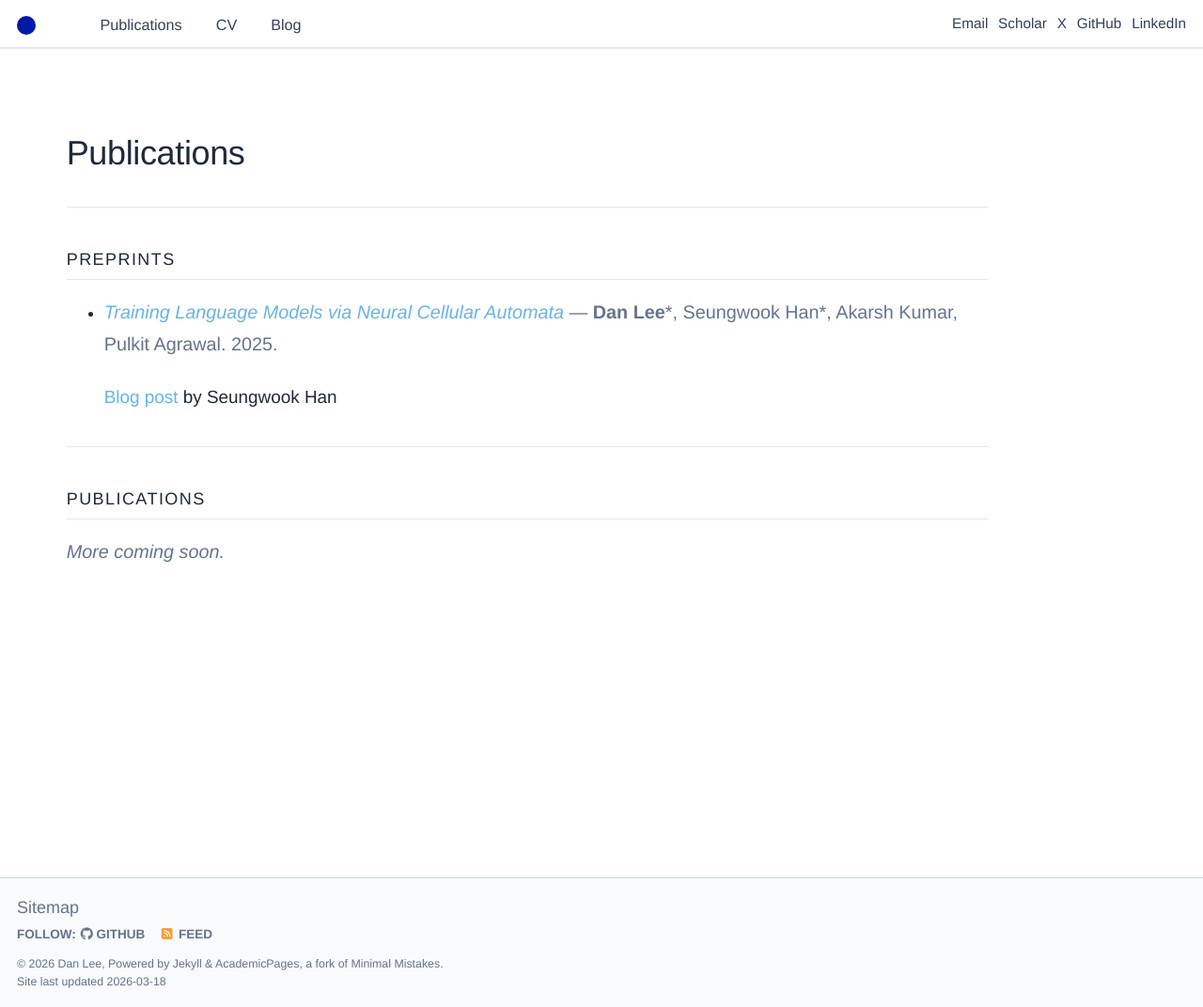
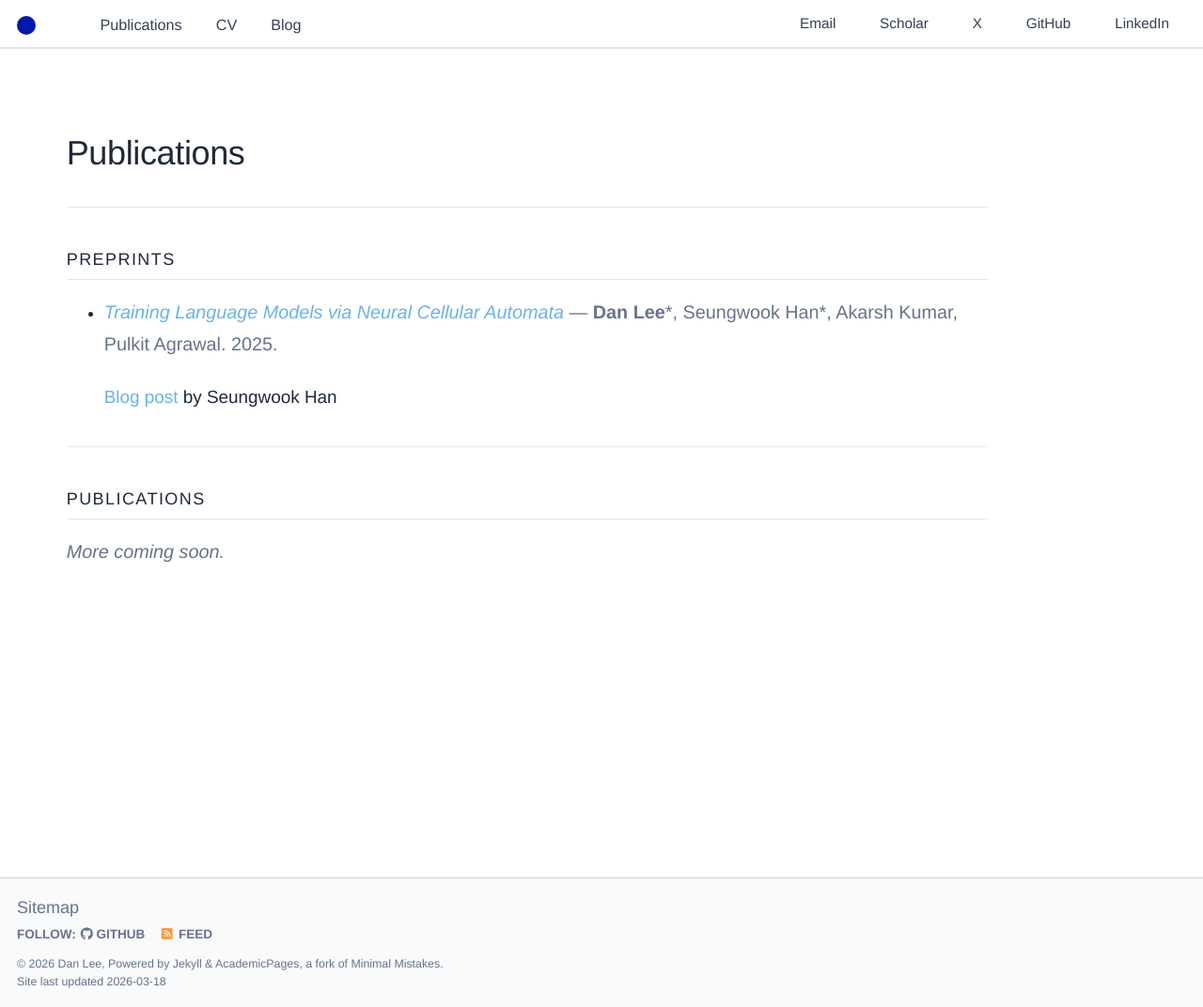
Before and after one commit to danihyunlee/danihyunlee.github.io, a Jekyll site: the page built from _pages/publications.md, in a window 1280 px wide and 1072 px high. Shown: the whole window at 94% size. Built offline with Jekyll 4.4.1, drawn with Linux system fonts in a browser that asks for light colours.

Commit message:
adjusted styling

```diff
--- a/_sass/layout/_masthead.scss
+++ b/_sass/layout/_masthead.scss
@@ -105,7 +105,6 @@
     color: var(--global-text-color-light);
     font-size: 0.85rem;
     padding: 0.3rem 0;
-    margin: 0 !important;
 
     &:hover {
       color: var(--global-link-color);
```
